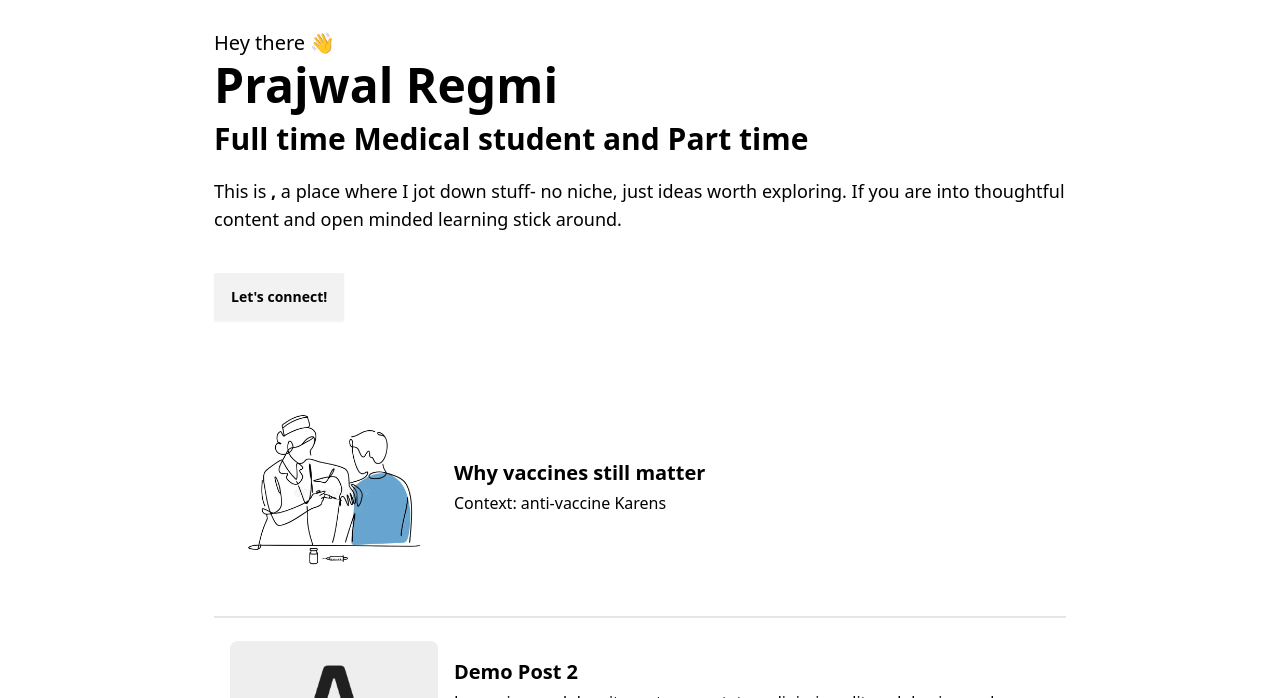
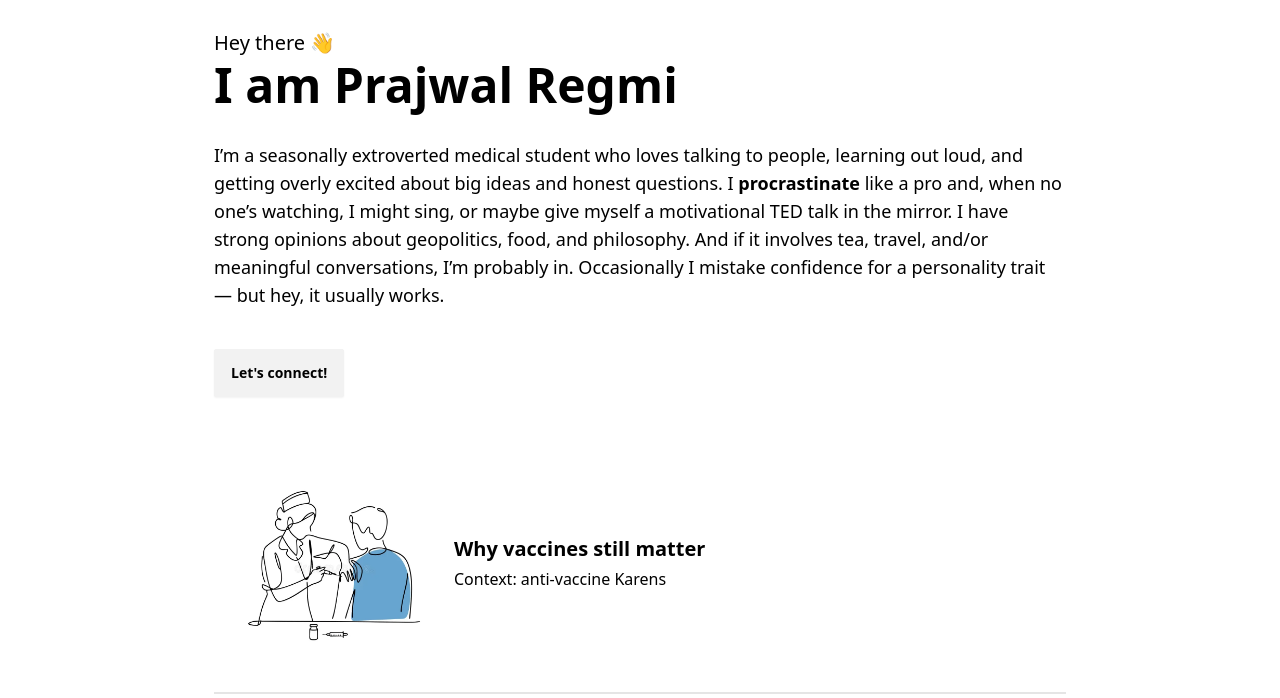
Before and after one commit to ragizz/newwebsite, an Astro site: page / in a window 1280 px wide. Shown: the part 59-757 px from the top of the page. Built offline with nearby package versions, Linux system fonts and the light colour scheme; Astro itself is replaced by a stand-in of ours.

Commit message:
About me

```diff
--- a/src/pages/index.astro
+++ b/src/pages/index.astro
@@ -12,11 +12,14 @@ const last_posts = posts.slice(0, 3);
 <BaseLayout sideBarActiveItemID="home">
   <div class="pb-12 mt-5">
     <div class="text-xl py-1">Hey there 👋</div>
-    <div class="text-5xl font-bold">Prajwal Regmi</div>
-    <div class="text-3xl py-3 font-bold">Full time Medical student and Part time </div>
+    <div class="text-5xl font-bold">I am Prajwal Regmi</div>
+    <div class="text-3xl py-3 font-bold"></div>
     <div class="py-2">
       <text class="text-lg">
-        This is <b>,</b> a place where I jot down stuff- no niche, just ideas worth exploring. If you are into thoughtful content and open minded learning stick around.
+        I’m a seasonally extroverted medical student who loves talking to people, learning out loud, and getting overly excited about big ideas and honest questions. I <b> procrastinate</b> like a pro and, when no one’s watching, I might sing, or maybe give myself a motivational TED talk in the mirror.
+I have strong opinions about geopolitics, food, and philosophy. And if it involves tea, travel, and/or meaningful conversations, I’m probably in.
+Occasionally I mistake confidence for a personality trait — but hey, it usually works.
+
       </text>
     </div>
     <div class="mt-8">
```
